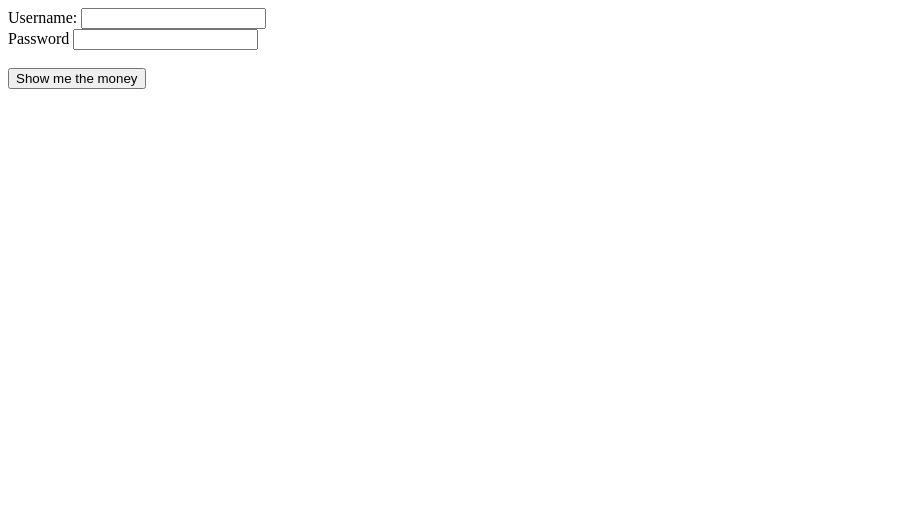
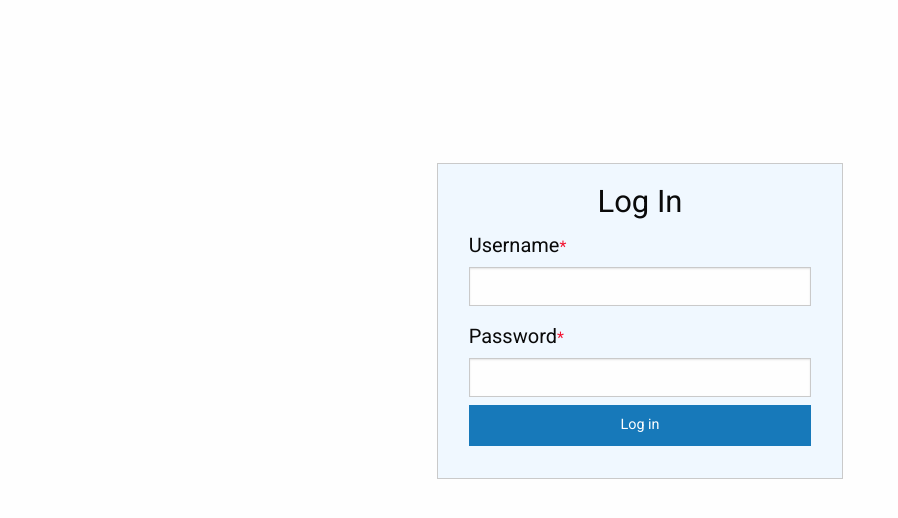
Before and after one commit to emrefiliz/Filiz_E_3014_r1, a PHP site: page /admin/admin_login.php in a window 1280 px wide. Shown: the top 518 px of the page, without its empty margins (0-898 px from the left). Run offline with PHP 8.4, Linux system fonts and the light colour scheme; a stand-in replaces the project's code that opens the database connection; some libraries are stand-ins or nearby versions.

Commit message:
Styled the Login Form
Installed Foundation.
Created style.css.
Changed the error message.
Created References text file.

```diff
--- /dev/null
+++ b/References.txt
@@ -0,0 +1,6 @@
+-Frameworks & Libraries:-
+Foundation	: https://foundation.zurb.com/sites/docs/installation.html
+JQuery 2.2.4: https://jquery.com
+
+-References-
+Login Form: https://foundation.zurb.com/building-blocks/blocks/form-login.html as a starting point.
--- a/admin/admin_login.php
+++ b/admin/admin_login.php
@@ -15,22 +15,43 @@
 	}
 ?>
 <!doctype html>
-<html>
+<html class="no-js">
 	<head>
 		<meta charset="UTF-8">
 		<title>Welcome to your admin panel login</title>
+		<!-- Font -->
+		<link href="https://fonts.googleapis.com/css?family=Roboto" rel="stylesheet">
+		<!-- Compressed CSS -->
+		<link rel="stylesheet" href="https://cdnjs.cloudflare.com/ajax/libs/foundation/6.4.3/css/foundation.min.css"/>
+		<!-- Custom CSS -->
+		<link rel="stylesheet" href="css/style.css">
 	</head>
 	<body>
-	<?php if(!empty($message)){ echo $message;} ?>
-	<form action="admin_login.php" method="post">
-		<label>Username:</label>
-		<input type="text" name="username" value="">
-		<br>
-		<label>Password</label>
-		<input type="password" name="password" value="">
-		<br><br>
-		<input type="submit" name="submit" value="Show me the money">
+		<div class="grid-x grid-margin-x">
+			<div class="cell medium-4 medium-offset-4">
+				<form action="admin_login.php" method="post" class="log-in-form">
+					<div class="grid-x grid-padding-x">
+						<div class="medium-12 cell">
+							<h3 class="text-center">Log In</h3>
+						</div>
+						<div class="medium-12 cell">
+							<h5>Username<small class="asterix">*</small>
+							<input type="text" name="username">
+							</h5>
+						</div>
+						<div class="medium-12 cell">
+							<h5>Password<small class="asterix">*</small>
+							<input type="password" name="password">
+							</h5>
+							<p class="help-text" id="passwordHelpText"><?php if(!empty($message)){ echo $message;} ?></p>
+							<p><input type="submit" name="submit" class="button expanded" value="Log in"></input></p>
+						</div>
+					</div>
 				</form>
-
+			</div>
+		</div>
 	</body>
+	<!-- Compressed JQuery & Foundation JavaScript -->
+	<script	src="http://code.jquery.com/jquery-2.2.4.min.js"></script>
+	<script src="https://cdnjs.cloudflare.com/ajax/libs/foundation/6.4.3/js/foundation.min.js"></script>
 </html>
--- a/admin/css/style.css
+++ b/admin/css/style.css
@@ -0,0 +1,5 @@
+body, h3, h5, p, input { font-family: 'Roboto', sans-serif; }
+input { margin-top: 0.5em !important; }
+.log-in-form { border: 1px solid #cacaca; padding: 1rem; border-radius: 0; margin-top: 40%; background-color: aliceblue; }
+.asterix { color: #F31431; }
+.help-text { font-family: 'Roboto', sans-serif; font-size: 16px; color: #F31431; }
--- a/admin/phpscripts/login.php
+++ b/admin/phpscripts/login.php
@@ -18,7 +18,7 @@
 			}
 			redirect_to("admin_index.php");
 		}else{
-			$message = "Learn how to type you dumba&*.";
+			$message = "You have entered an invalid username or password.";
 			return $message;
 		}
 
```
Lines whose indentation alone changed are shown as unchanged.
